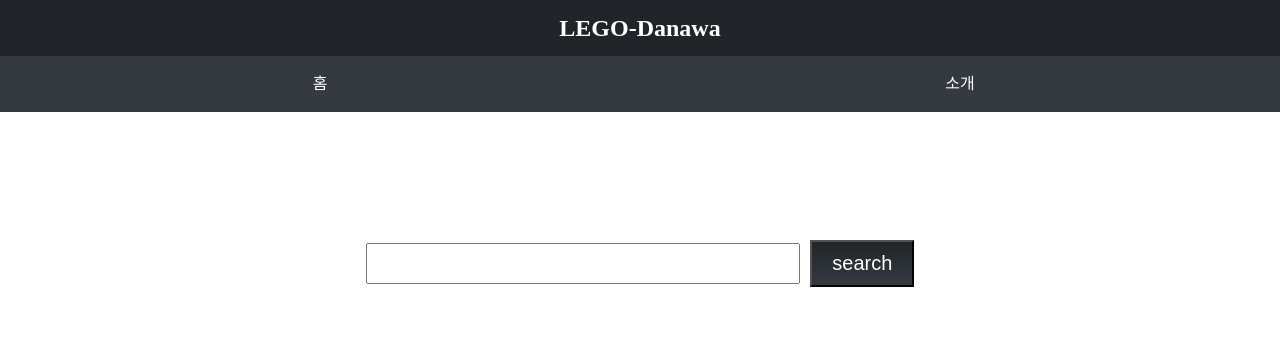
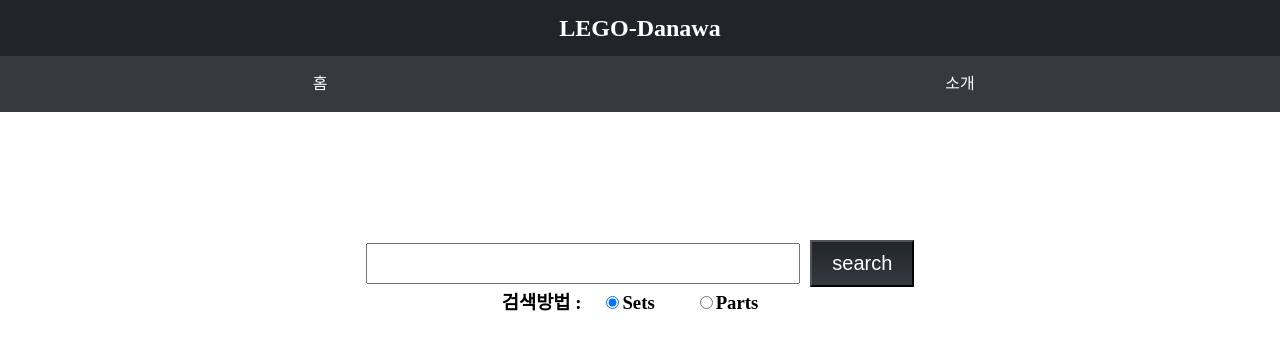
Before and after one commit to fieldtraining2017/LEGODanawa, a React app in the folder webMockup/: page / in a window 1280 px wide. Shown: the top 350 px of the page. Built offline with nearby package versions, Linux system fonts and the light colour scheme.

Commit message:
검색창 검색방법 라디오버튼 추가

```diff
--- a/webMockup/src/components/SearchBar.js
+++ b/webMockup/src/components/SearchBar.js
@@ -9,11 +9,15 @@
 
   constructor(props) {
     super(props);
-    this.state = {value: ''};
+    this.state = {
+      value: '',
+      search: 'sets'
+    };
     searchURL = null;
 
     this.handleChange = this.handleChange.bind(this);
     this.handleSubmit = this.handleSubmit.bind(this);
+    this.handleOptionChange = this.handleOptionChange.bind(this);
   }
 
   handleChange(event) {
@@ -21,19 +25,26 @@
 
     this.setState({value: value});
     if(value !== "") {
-      searchURL = "/search/" + value;
+      searchURL = "/search/" + this.state.search + "?" + value;
     } else {
       searchURL = null;
     }
   }
 
-  handleSubmit(evt) {
+  handleSubmit(evtent) {
     if(searchURL == null) {
       alert("검색어를 입력해주세요.");
       return;
     }
-    evt.preventDefault();
+    evtent.preventDefault();
     browserHistory.push(searchURL);
+  }
+
+  handleOptionChange(event) {
+    if(event.target.value === 'sets')
+      this.setState({search: 'sets'});
+    else if(event.target.value === 'parts')
+      this.setState({search: 'parts'});
   }
 
   render(){
@@ -41,6 +52,19 @@
       <form className="searchBar" onSubmit={this.handleSubmit}>
         <input className="inputText" type="text" value={this.state.value} onChange={this.handleChange}/>
         <button className="btn" type="submit" to={searchURL}>search</button>
+        <div className="radio">
+          <span>
+            <h3>검색방법 :</h3>
+          </span>
+          <label>
+            <input type="radio" value="sets" checked={this.state.search === 'sets'}  onChange={this.handleOptionChange}/>
+            <h3>Sets</h3>
+          </label>
+          <label>
+            <input type="radio" value="parts" checked={this.state.search === 'parts'}  onChange={this.handleOptionChange}/>
+            <h3>Parts</h3>
+          </label>
+        </div>
       </form>
     )
   }
--- a/webMockup/src/css/SearchBar.css
+++ b/webMockup/src/css/SearchBar.css
@@ -1,3 +1,11 @@
+h3 {
+  display: inline;
+}
+
+label {
+  padding: 0 20px 0 20px;
+}
+
 .searchBar{
   position:absolute;
   top:30%;
```
